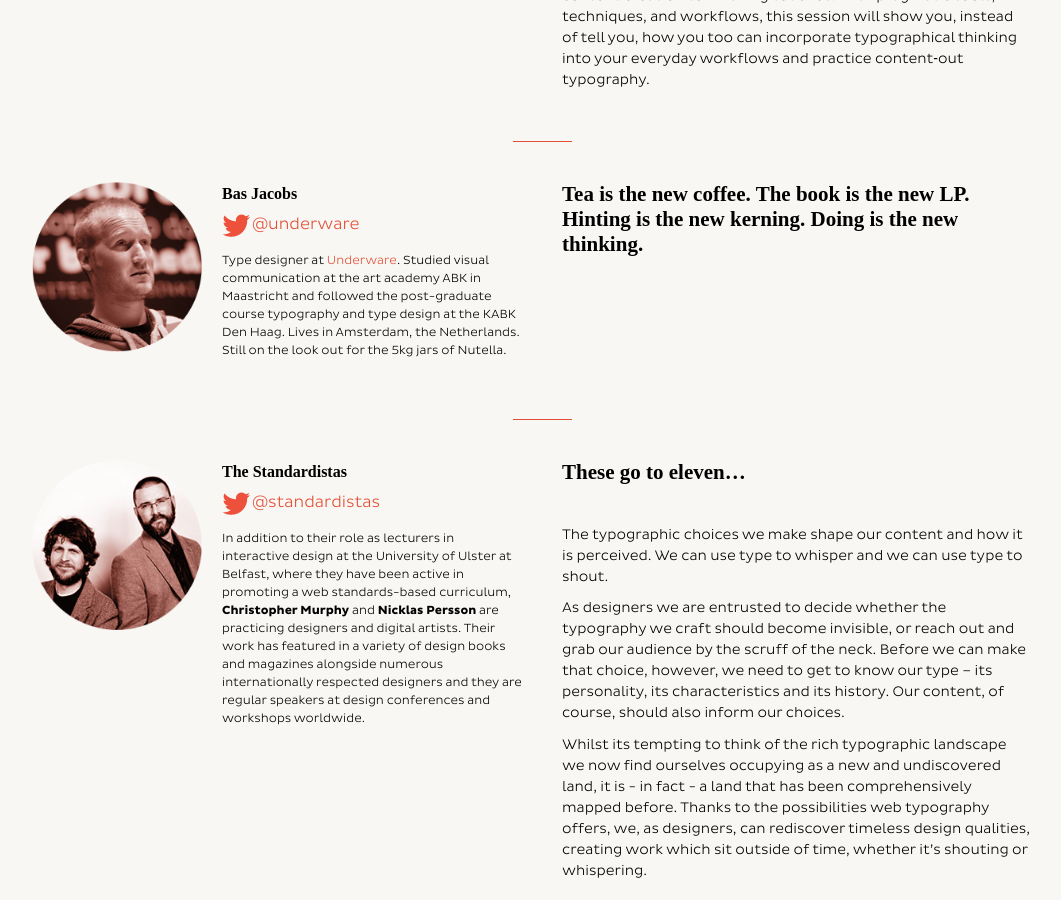
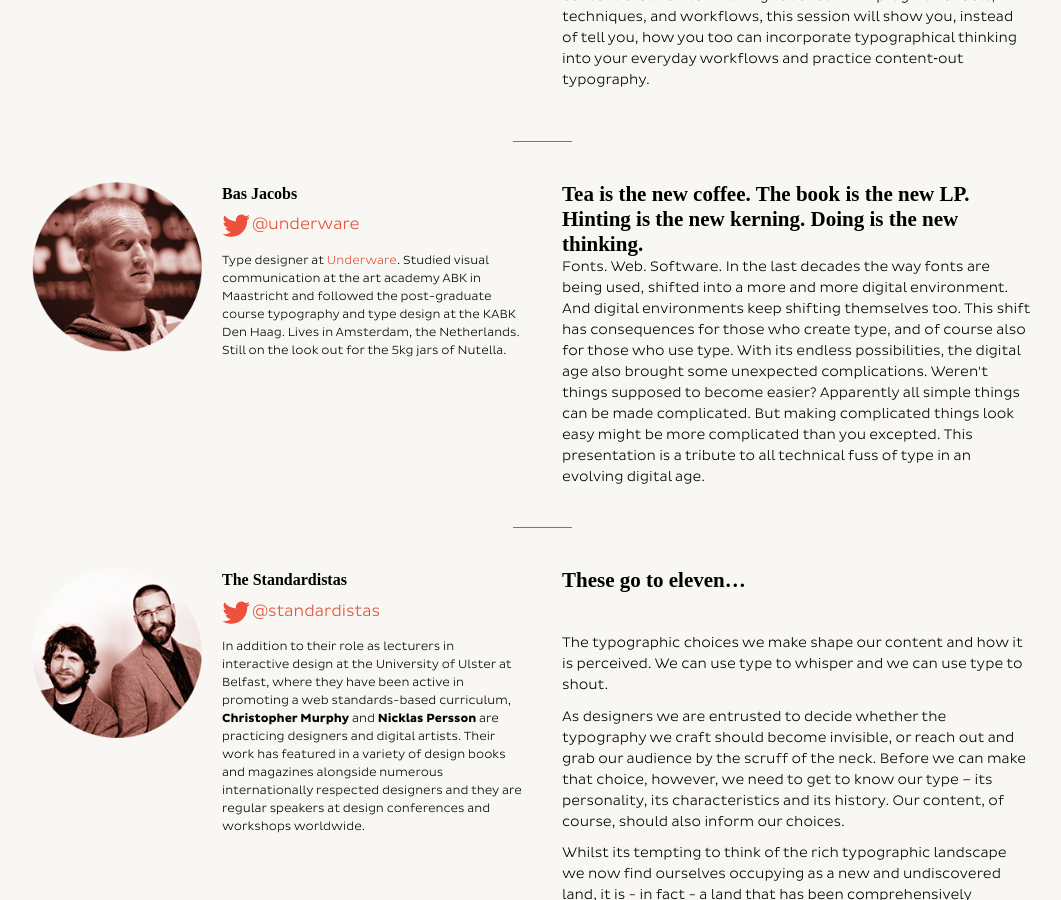
Before and after one commit to GrUSP/2013.kerning.it, a Jekyll site: the page built from speakers.html, in a window 1280 px wide and 900 px high, scrolled down 2779 px. Shown: the whole window, without its empty margins (98-1159 px from the left). Built offline with Jekyll 4.4.1, drawn with Linux system fonts in a browser that asks for light colours; nearby versions of some CDN libraries; Markdown is read by kramdown in place of the engine named in the settings.

Commit message:
Added Bas talk

```diff
--- a/_includes/talks/talk-bas.html
+++ b/_includes/talks/talk-bas.html
@@ -11,7 +11,7 @@
 	<div class="topic">
 		<div class="title">Tea is the new coffee. The book is the new LP. Hinting is the new kerning. Doing is the new thinking.</div>
 		<div class="abstract">
-			<br>
+			Fonts. Web. Software. In the last decades the way fonts are being used, shifted into a more and more digital environment. And digital environments keep shifting themselves too. This shift has consequences for those who create type, and of course also for those who use type. With its endless possibilities, the digital age also brought some unexpected complications. Weren't things supposed to become easier? Apparently all simple things can be made complicated. But making complicated things look easy might be more complicated than you excepted. This presentation is a tribute to all technical fuss of type in an evolving digital age.
 
 		</div>
 		<!-- AddThis Button BEGIN -->
```
